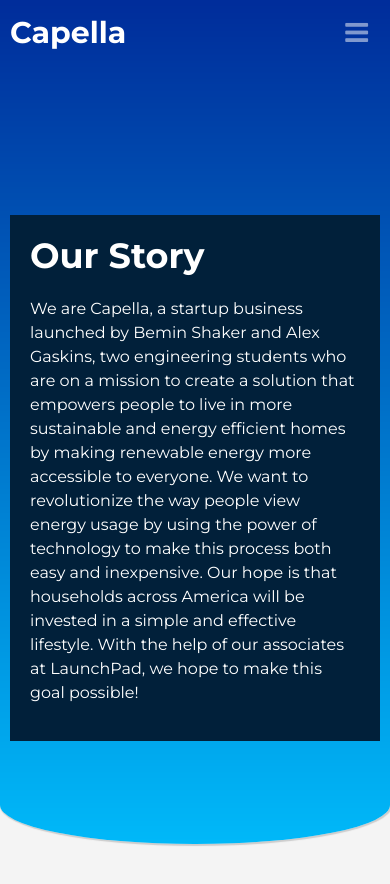
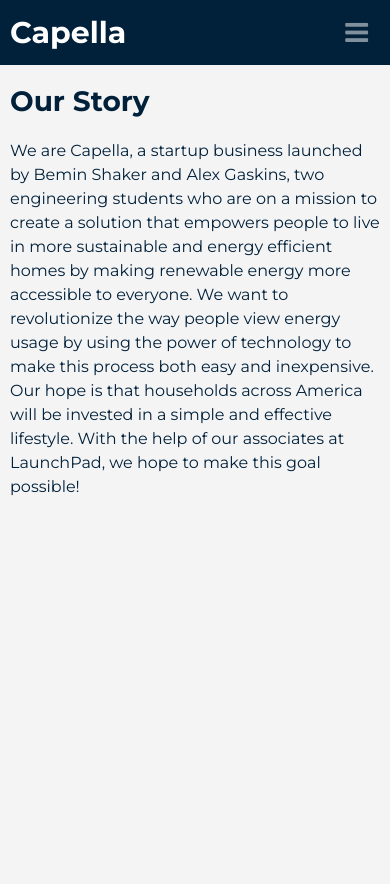
Before and after one commit to capella-energy/capella-energy.github.io, a plain HTML site: page ourTeam.html in a window 390 px wide. Before the commit the page ends 854 px from the top, so only its background shows below. Drawn offline with nearby package versions, Linux system fonts and the light colour scheme; a script that the page names is missing.

Commit message:
Add files via upload

```diff
--- a/ourTeam.css
+++ b/ourTeam.css
@@ -1 +1,54 @@
-Dixon Cider
+
+* {
+  box-sizing: border-box;
+}
+
+body {
+  background-color:  #01203A;
+  color: #f4f4f4;
+}
+
+.navbar {
+  padding-left: 30px;
+  padding-right: 30px;
+  padding-top: 10px;
+  padding-bottom: 10px;
+}
+
+.section-page{
+  background-color: #f4f4f4;
+
+  padding-left: 200px;
+  padding-right: 200px;
+  padding-top: 100px;
+  min-height: 100vh;
+}
+
+.section-t, .section-p {
+  color: #01203A;
+  margin-top: 0;
+}
+
+.section-area {
+  max-width: 70%;
+}
+
+@media (max-width: 760.00px) {
+  .navbar {
+    padding-left: 10px;
+    padding-right: 10px;
+  }
+  .section-page {
+    padding-left: 10px;
+    padding-right: 10px;
+    padding-top: 20px;
+    min-height: 100vh;
+  }
+  .section-area {
+    max-width: 100%;
+  }
+
+  .section-t {
+    font-size: 28px;
+  }
+}
--- a/ourTeam.html
+++ b/ourTeam.html
@@ -14,16 +14,15 @@
     <!--link rel='icon' href='favicon.ico' type='image/x-icon'/-->
 
     <link href="style.css" type="text/css" rel="stylesheet">
+    <link href="ourTeam.css" type="text/css" rel="stylesheet">
   </head>
 
   <body>
 
-    <!--Header-->
-    <div class="jumbotron jumbotron-fluid">
 
         <!--Navbar-->
         <nav class="navbar navbar-expand-lg navbar-dark" >
-          <a class="navbar-brand" href="#"><p id="logotext">Capella</p></a>
+          <a class="navbar-brand" href="./index.html"><p id="logotext">Capella</p></a>
           <button class="navbar-toggler" type="button" data-toggle="collapse"
           data-target="#navbarSupportedContent" aria-controls="navbarSupportedContent"
           aria-expanded="false" aria-label="Toggle navigation">
@@ -50,9 +49,10 @@
           </div>
         </nav>
 
-        <div class="container-fluid our-team" style="background-color: #01203A; padding: 20px 20px 20px 20px; margin-top: 150px;">
-        <h1 id="our-team-t" style="margin-top: 0; font-size: 35px">Our Story</h1>
-        <p id="our-team-p">We are Capella, a startup business launched by Bemin Shaker and Alex Gaskins,
+        <div class="container-fluid section-page">
+          <div class="section-area">
+            <h1 class="section-t">Our Story</h1>
+            <p class="section-p">We are Capella, a startup business launched by Bemin Shaker and Alex Gaskins,
               two engineering students who are on a mission to create a solution that
               empowers people to live in more sustainable and energy efficient homes
               by making renewable energy more accessible to everyone. We want to
@@ -60,9 +60,13 @@
               technology to make this process both easy and inexpensive. Our hope is
               that households across America will be invested in a simple and effective
               lifestyle. With the help of our associates at LaunchPad, we hope to make
-          this goal possible! </p>
+              this goal possible!
+            </p>
           </div>
+
         </div>
+
+
 
 
           <script src="https://code.jquery.com/jquery-3.3.1.slim.min.js" integrity="sha384-q8i/X+965DzO0rT7abK41JStQIAqVgRVzpbzo5smXKp4YfRvH+8abtTE1Pi6jizo"
--- a/style.css
+++ b/style.css
@@ -78,22 +78,25 @@
 .jumbotron {
   color: white;
 
-  background-image: linear-gradient(to top, #00d2ff, #3a7bd5);
   background: url('./assets/back5.svg');
   background-repeat: no-repeat;
   background-size: cover;
-  min-height: 100vh;
+  min-height: 80vh;
   padding-top: 0;
   padding-left: 30px;
   padding-right: 30px;
   margin-bottom: 10px;
   overflow: auto;
-  border-bottom-right-radius: 900px 180px;
-  border-bottom-left-radius: 900px 180px;
+  /*border-bottom-right-radius: 900px 180px;
+  border-bottom-left-radius: 900px 180px;*/
   border-width: 30px;
   box-shadow: 1px 1px 1px 1px #ccc;
+  border-bottom-right-radius: 50% 10%;
+  border-bottom-left-radius: 50% 10%;
+
 
 }
+
 
 .header-section {
   text-align: left;
@@ -149,6 +152,7 @@
   padding-left: 100px;
   padding-right: 100px;
   padding-bottom: 100px;
+
 }
 
 h2 {
@@ -389,6 +393,7 @@
 
   .header-section {
     margin-left: 0;
+
   }
 
   #tit-and-par2, #tit-and-par3, #tit-and-par4  {
@@ -453,6 +458,10 @@
     #meet-capella-p {
       margin: 30px 0px 30px 0px;
     }
+
+    .header-section {
+      float: left;
+    }
 }
 
 /* Large devices (desktops, 992px and up) */
```
Also changed, not shown: index.html (+1 -1 lines). Lines whose indentation alone changed are shown as unchanged.
